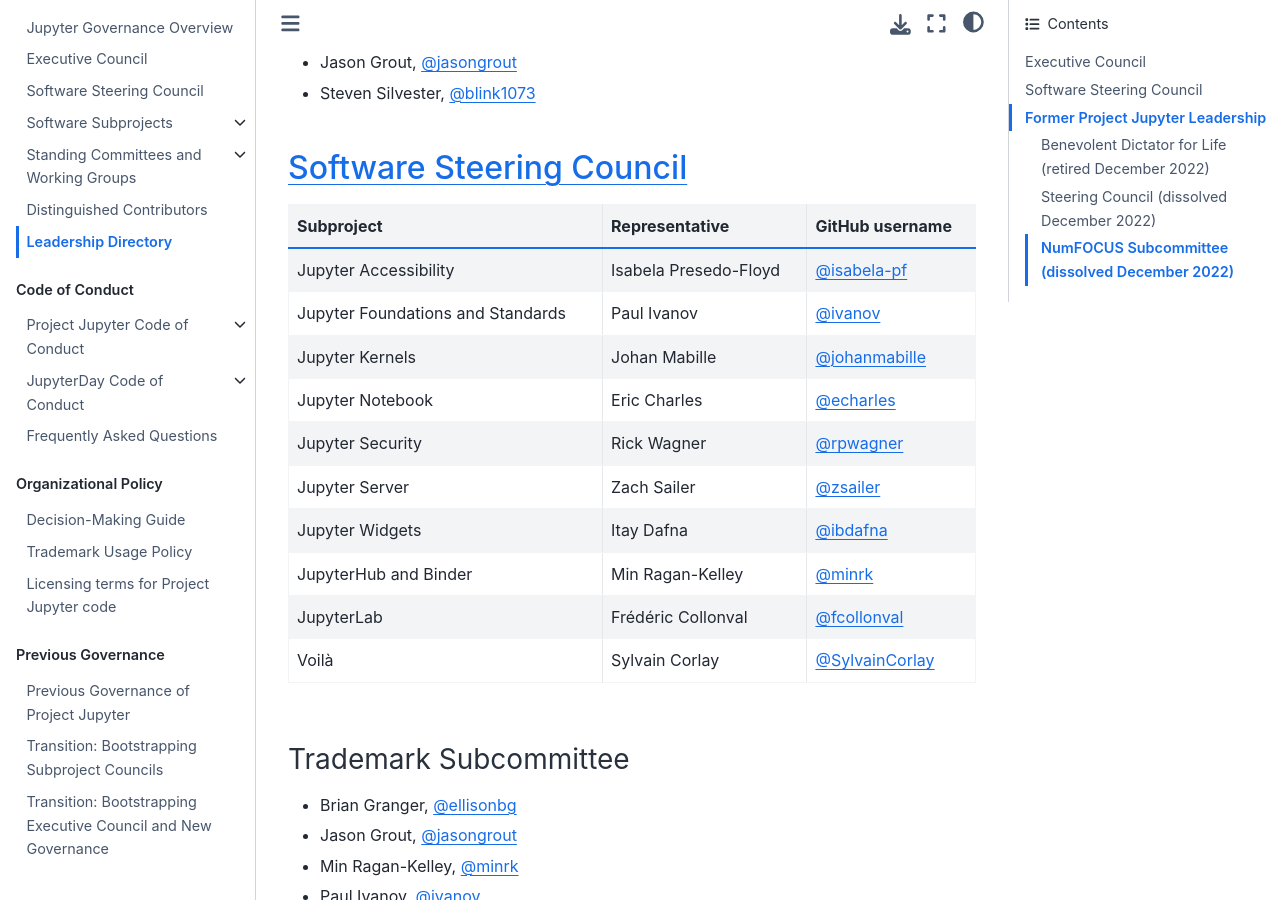
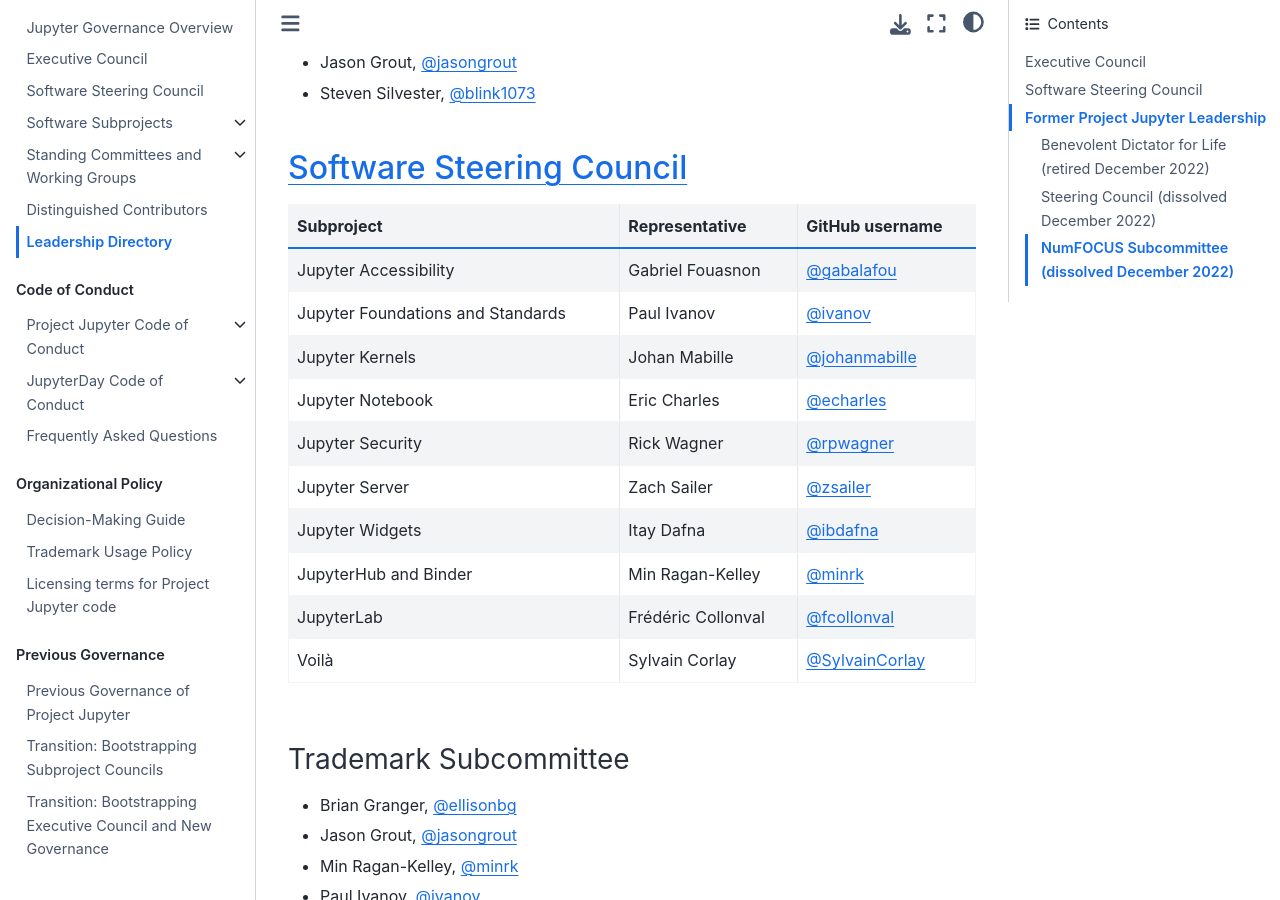
Before and after one commit to jupyter/governance, a Jupyter Book: the page built from people.md, in a window 1280 px wide and 900 px high, scrolled down 376 px. Built offline with Jupyter Book 1.0.4 settings and Sphinx 7.4.7 and the Sphinx Book theme 1.1.4, drawn with Linux system fonts in a browser that asks for light colours; pages that are not in the unit, such as notebooks, are missing from menus.

Commit message:
Update people.md
Update Jupyter Accessibility rep: Gabriel

```diff
--- a/people.md
+++ b/people.md
@@ -16,7 +16,7 @@
 
 | Subproject | Representative | GitHub username |
 | ---------- | -------------- | --------------- |
-| Jupyter Accessibility | Isabela Presedo-Floyd | [@isabela-pf](https://github.com/isabela-pf) |
+| Jupyter Accessibility | Gabriel Fouasnon | [@gabalafou](https://github.com/gabalafou) |
 | Jupyter Foundations and Standards | Paul Ivanov | [@ivanov](https://github.com/ivanov) |
 | Jupyter Kernels | Johan Mabille | [@johanmabille](https://github.com/johanmabille) |
 | Jupyter Notebook | Eric Charles | [@echarles](https://github.com/echarles) |
```
